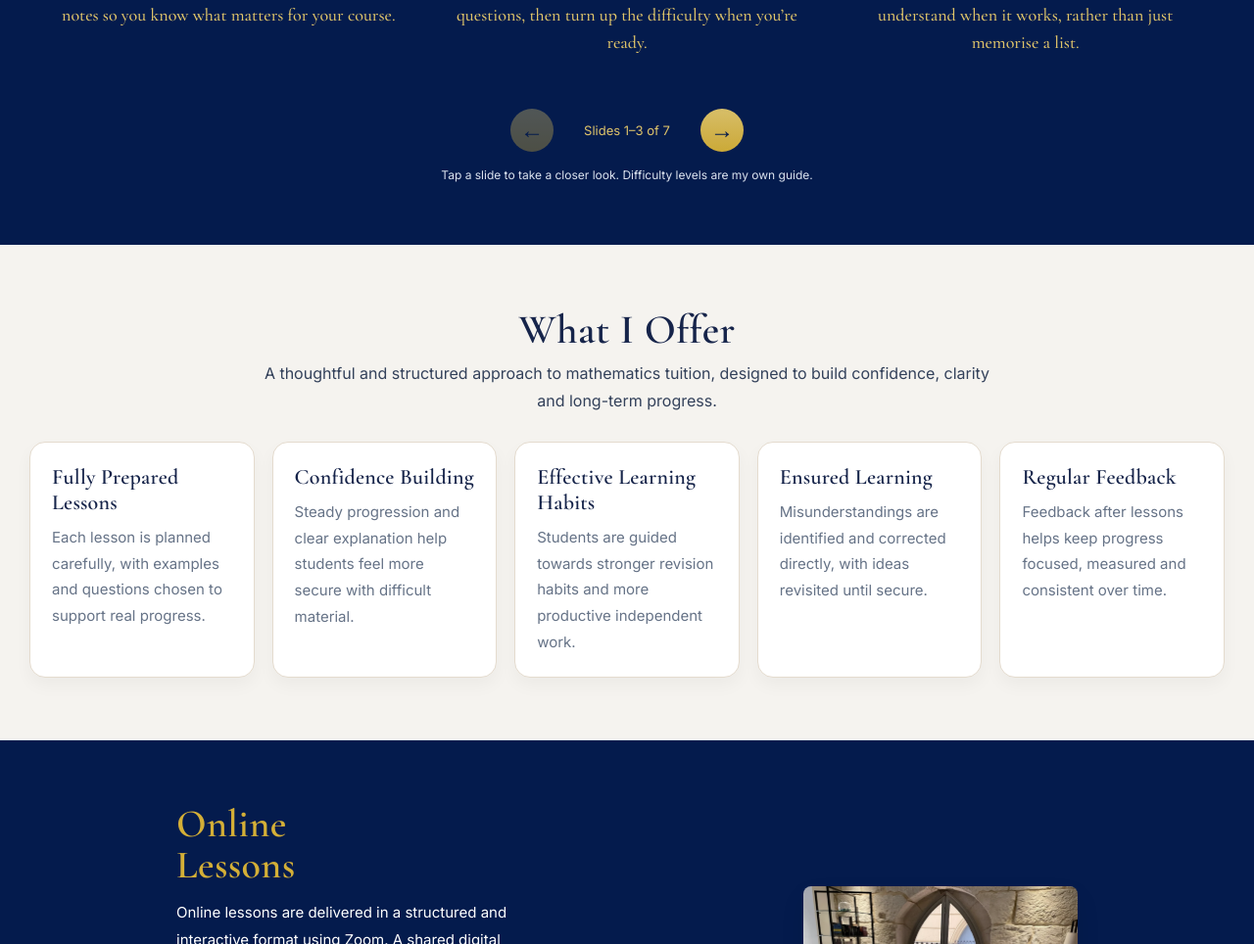
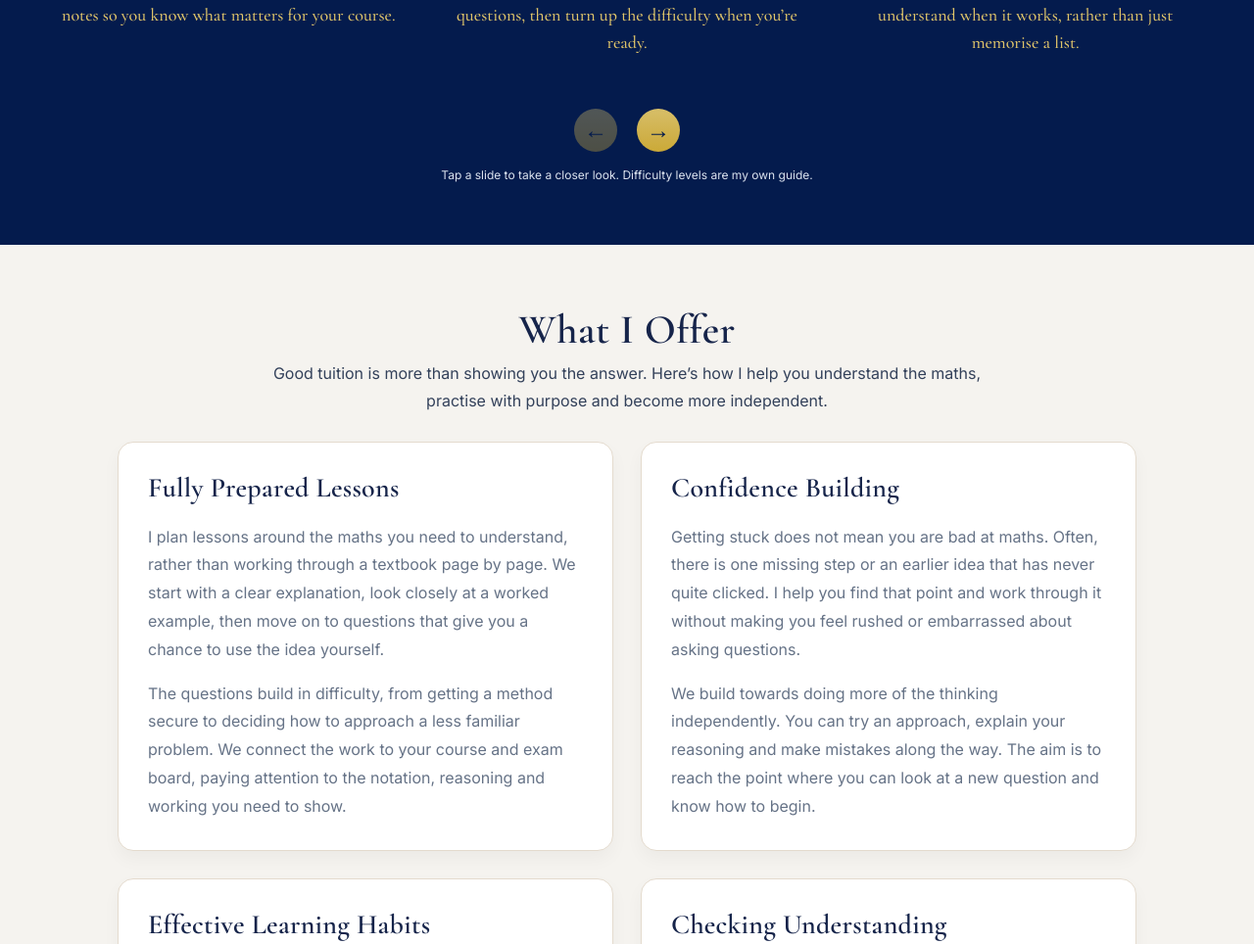
Before and after one commit to mathstutoruk/mathstutor-website, a plain HTML site: page index.html in a window 1280 px wide. Shown: the part 1447-2411 px from the top of the page at 98% size. Drawn offline with nearby package versions, Linux system fonts and the light colour scheme.

Commit message:
Expand tutoring offer and simplify lesson carousel controls

```diff
--- a/index.html
+++ b/index.html
@@ -419,7 +419,7 @@
     /* OFFER */
     .offer-grid{
       display:grid;
-      grid-template-columns:repeat(5,1fr);
+      grid-template-columns:repeat(2,minmax(0,1fr));
       gap:18px;
     }
 
@@ -442,6 +442,13 @@
       font-size:15px;
       line-height:1.78;
     }
+
+    #offer .offer-grid{gap:28px;max-width:1040px;margin:0 auto}
+    #offer .offer-card{padding:30px}
+    #offer .offer-card h3{font-size:28px;line-height:1.2;margin-bottom:18px}
+    #offer .offer-card p{font-size:16px;line-height:1.8}
+    #offer .offer-card p + p{margin-top:16px}
+    @media(max-width:600px){#offer .offer-card{padding:24px}#offer .offer-grid{gap:20px}}
 
     /* SPLIT */
     .split{
@@ -614,7 +621,7 @@
     }
 
     @media (max-width:1180px){
-      .offer-grid{grid-template-columns:repeat(3,1fr)}
+      .offer-grid{grid-template-columns:repeat(2,minmax(0,1fr))}
       .pricing-grid{grid-template-columns:repeat(2,1fr)}
       .slide{min-width:50%}
     }
@@ -681,7 +688,7 @@
 #lessons .slide-body{color:var(--gold-soft);font-size:18px;line-height:1.55;text-align:center;padding:20px 12px 0;min-height:132px}
 #lessons .lesson-controls{display:flex;align-items:center;justify-content:center;gap:20px;margin-top:24px}
 #lessons .slider-btn{position:static;transform:none;flex:0 0 44px;width:44px;height:44px;font-size:24px}
-#lessons #lessonStatus{font-size:13px;color:var(--gold-soft);min-width:110px;text-align:center}
+#lessons #lessonStatus,#lessonModalStatus{position:absolute;width:1px;height:1px;padding:0;margin:-1px;overflow:hidden;clip-path:inset(50%);white-space:nowrap;border:0}
 #lessons .lesson-view-hint{text-align:center;color:#dce3ef;font-size:12px;margin:16px 0 0}
 #lessons button:focus-visible,#lessons .slider-wrap:focus-visible{outline:3px solid var(--gold-soft);outline-offset:4px}
 #lessonDialog{border:0;border-radius:12px;padding:16px;background:#fff;color:#17243b;width:min(1500px,96vw);max-width:96vw;max-height:96vh;max-height:96dvh;margin:auto;overflow:auto}
@@ -774,33 +781,39 @@
       <div class="container">
         <div class="section-head">
           <h2>What I Offer</h2>
-          <p>A thoughtful and structured approach to mathematics tuition, designed to build confidence, clarity and long-term progress.</p>
+          <p>Good tuition is more than showing you the answer. Here’s how I help you understand the maths, practise with purpose and become more independent.</p>
         </div>
 
         <div class="offer-grid">
           <article class="offer-card">
             <h3>Fully Prepared Lessons</h3>
-            <p>Each lesson is planned carefully, with examples and questions chosen to support real progress.</p>
+            <p>I plan lessons around the maths you need to understand, rather than working through a textbook page by page. We start with a clear explanation, look closely at a worked example, then move on to questions that give you a chance to use the idea yourself.</p>
+            <p>The questions build in difficulty, from getting a method secure to deciding how to approach a less familiar problem. We connect the work to your course and exam board, paying attention to the notation, reasoning and working you need to show.</p>
           </article>
-
           <article class="offer-card">
             <h3>Confidence Building</h3>
-            <p>Steady progression and clear explanation help students feel more secure with difficult material.</p>
+            <p>Getting stuck does not mean you are bad at maths. Often, there is one missing step or an earlier idea that has never quite clicked. I help you find that point and work through it without making you feel rushed or embarrassed about asking questions.</p>
+            <p>We build towards doing more of the thinking independently. You can try an approach, explain your reasoning and make mistakes along the way. The aim is to reach the point where you can look at a new question and know how to begin.</p>
           </article>
-
           <article class="offer-card">
             <h3>Effective Learning Habits</h3>
-            <p>Students are guided towards stronger revision habits and more productive independent work.</p>
+            <p>Following an explanation in a lesson is a useful start. Being able to use it a week later, without someone guiding you, is what we work towards. I help you practise recalling methods, attempt questions before looking at solutions, and return to topics after a gap.</p>
+            <p>We also look at how to use mistakes properly. Rather than simply copying out a correct answer, we identify what went wrong and try a related question. That gives your revision a clear purpose and helps you decide what deserves more practice.</p>
           </article>
-
           <article class="offer-card">
-            <h3>Ensured Learning</h3>
-            <p>Misunderstandings are identified and corrected directly, with ideas revisited until secure.</p>
+            <h3>Checking Understanding</h3>
+            <p>I want to know what makes sense to you, not just whether you have reached the right answer. During a lesson, I ask you to explain a step, choose a method or tell me why an approach works. This helps us spot gaps that a finished page of working can hide.</p>
+            <p>If an explanation has not clicked, we can try a diagram, a simpler example or a different way of thinking about it. We then come back to the original question and check that you can apply the idea yourself.</p>
           </article>
-
+          <article class="offer-card">
+            <h3>Lessons That Adapt to You</h3>
+            <p>Some students need time to rebuild the foundations; others want to be stretched by questions that do not give away the method. I adjust the pace and level of support to suit where you are, with space to ask questions and revisit anything that feels uncertain.</p>
+            <p>We can break a longer problem into manageable steps, practise a particular skill or bring several topics together. As your confidence grows, the questions and prompts can change too, so the lessons continue to challenge you.</p>
+          </article>
           <article class="offer-card">
             <h3>Regular Feedback</h3>
-            <p>Feedback after lessons helps keep progress focused, measured and consistent over time.</p>
+            <p>You should leave a lesson knowing what you have understood and what still needs work. I give specific feedback as we go: where your reasoning is strong, which step needs more care and how to make your written solution clearer.</p>
+            <p>We use that feedback to shape what comes next. That might mean another question on the same idea, a return to an earlier topic or a more demanding application. The focus is on practical next steps, so progress means more than simply covering another chapter.</p>
           </article>
         </div>
       </div>
```
